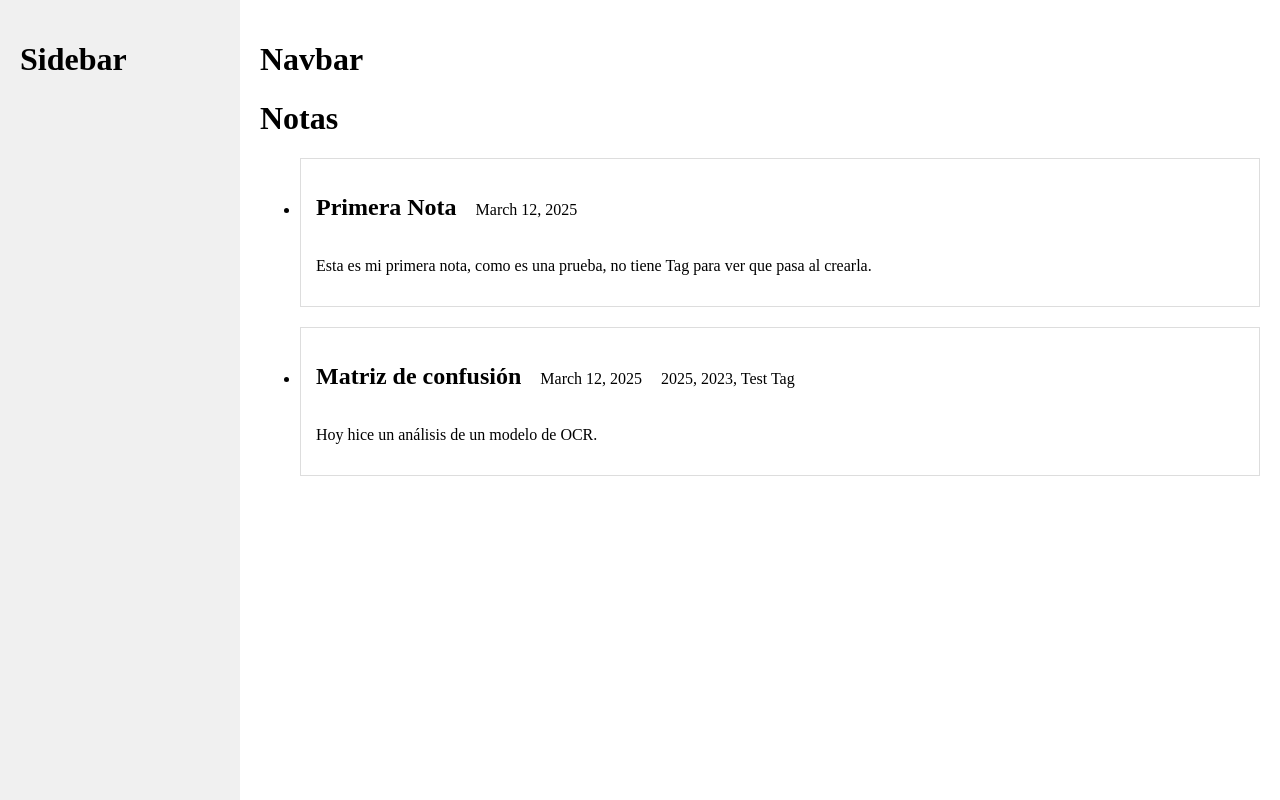
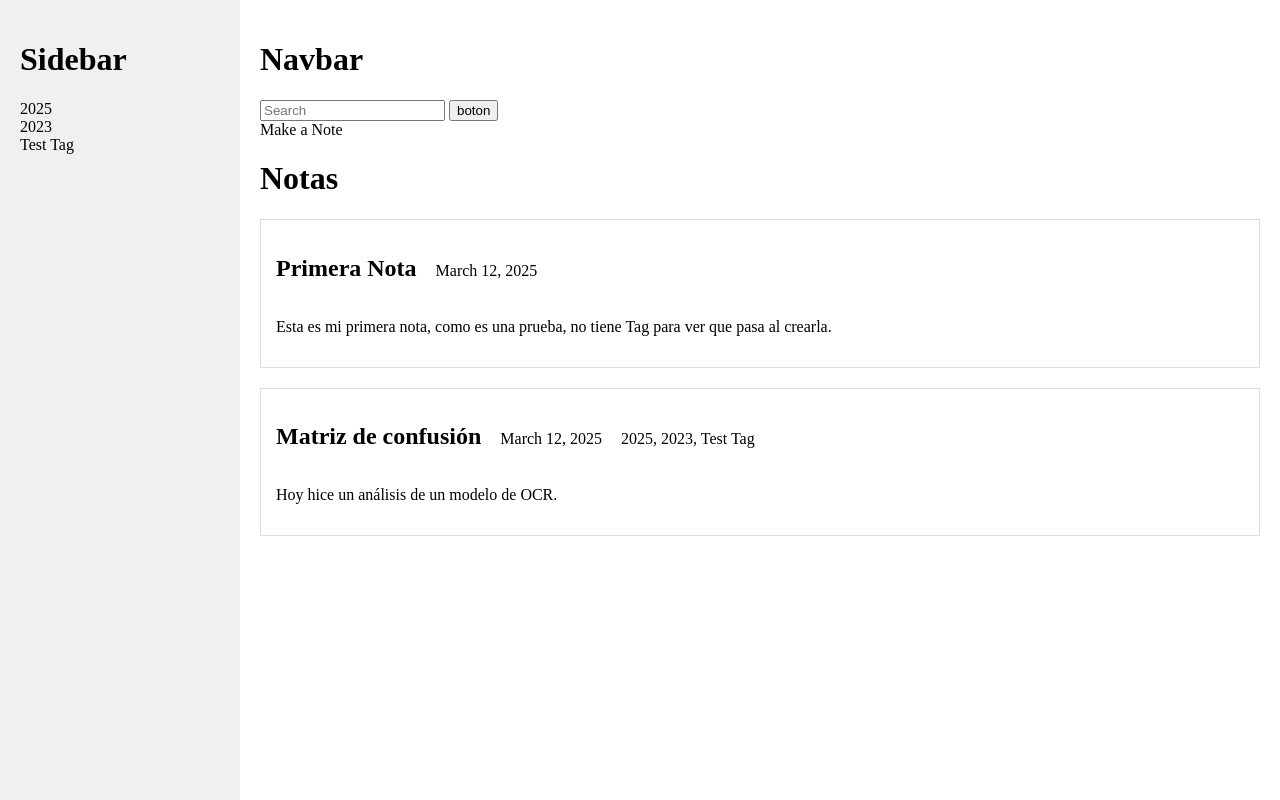
Before and after one commit to ego-mejia/google-keep-copy, a Django app: page /keep/ in a window 1280 px wide. Run offline with Django 4.2, Linux system fonts and the light colour scheme; data comes from the database, SQL or seed files in the repository.

Commit message:
Added Search bar template; added 'Make a Note' field.

```diff
--- a/google_keep/templates/google_keep/base.html
+++ b/google_keep/templates/google_keep/base.html
@@ -32,6 +32,8 @@
     {% include "google_keep/sidebar.html" %}
     <div id="main-content">
       {% include "google_keep/navbar.html" %}
+      <div id="make-note">{% include "google_keep/make_note.html" %}</div>
+
       <div id="content">{% block content %}{% endblock %}</div>
     </div>
   </body>
--- /dev/null
+++ b/google_keep/templates/google_keep/make_note.html
@@ -0,0 +1,3 @@
+<div id="make-note" contenteditable="true">
+  <span>Make a Note</span>
+</div>
--- a/google_keep/templates/google_keep/navbar.html
+++ b/google_keep/templates/google_keep/navbar.html
@@ -1,4 +1,23 @@
 <div id="navbar">
   <h1>Navbar</h1>
+  <form>
+    <input aria-label="Search" placeholder="Search" type="text" />
+    <button aria-label="Search" aria-hidden="false">boton</button>
+  </form>
+  {% comment %}
+  <svg
+    focusable="false"
+    height="24px"
+    viewBox="0 0 24 24"
+    width="24px"
+    xmlns="http://www.w3.org/2000/svg"
+  >
+    <path
+      d="M20.49,19l-5.73-5.73C15.53,12.2,16,10.91,16,9.5C16,5.91,13.09,3,9.5,3S3,5.91,3,9.5C3,13.09,5.91,16,9.5,16 c1.41,0,2.7-0.47,3.77-1.24L19,20.49L20.49,19z M5,9.5C5,7.01,7.01,5,9.5,5S14,7.01,14,9.5S11.99,14,9.5,14S5,11.99,5,9.5z"
+    ></path>
+    <path d="M0,0h24v24H0V0z" fill="none"></path>
+  </svg>
+  {% endcomment %}
+
   <!-- Aquí iría el contenido real de tu navbar -->
 </div>
--- a/google_keep/templates/google_keep/note_list.html
+++ b/google_keep/templates/google_keep/note_list.html
@@ -1,18 +1,15 @@
 {% extends "google_keep/base.html" %} {% block content %}
 <h1>Notas</h1>
-<ul>
 {% for note in notes %}
-  <li class="note-item">
+<div class="note-item">
   <div>
     <h2 class="inline-elements">{{ note.title }}</h2>
     <span class="inline-elements">{{ note.date_added }}</span>
     <div class="inline-elements">
       {% for tag in note.tags.all %} {{ tag.name }}{% if not forloop.last %},
-        {% endif %} {% endfor %}
+      {%endif %} {% endfor %}
     </div>
   </div>
   <p>{{ note.body }}</p>
-  </li>
-  {% endfor %}
-</ul>
-{% endblock content %}
+</div>
+{% endfor %} {% endblock content %}
--- a/google_keep/templates/google_keep/sidebar.html
+++ b/google_keep/templates/google_keep/sidebar.html
@@ -1,4 +1,23 @@
 <div id="sidebar">
   <h1>Sidebar</h1>
   <!-- Aquí iría el contenido real de tu sidebar -->
+  <div>
+      {% for tag in tags %}
+      <div>{{tag.name}}</div>
+      {% endfor %}
+  </div>
 </div>
+  {% comment %} {% for note in notes %}
+  <li class="note-item">
+    <div>
+      <h2 class="inline-elements">{{ note.title }}</h2>
+      <span class="inline-elements">{{ note.date_added }}</span>
+      <div class="inline-elements">
+        {% for tag in note.tags.all %} {{ tag.name }}{% if not forloop.last %},
+        {% endif %} {% endfor %}
+      </div>
+    </div>
+    <p>{{ note.body }}</p>
+  </li>
+  {% endfor %}
+</ul> {% endcomment %}
--- a/google_keep/views.py
+++ b/google_keep/views.py
@@ -5,4 +5,5 @@ from .models import Note, Tag
 def note_list(request):
     """View for showing all notes"""
     notes = Note.objects.all()
-    return render(request, 'google_keep/note_list.html',{'notes': notes})
+    tags = Tag.objects.all()
+    return render(request, 'google_keep/note_list.html',{'notes': notes, 'tags':tags})
```
Lines whose indentation alone changed are shown as unchanged.
